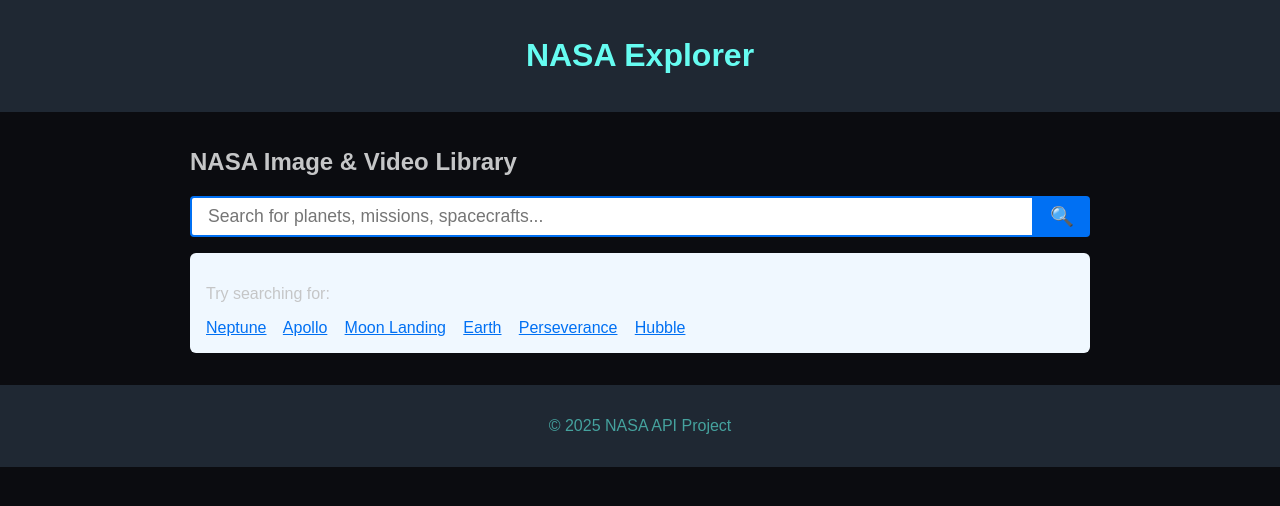
After one commit to Cyfer-ap/N-SIH-1, a Django app: page /library/ in a window 1280 px wide. The commit adds this page. Shown: the top 506 px of the page. Run offline with Django 5.2, Linux system fonts and the light colour scheme.

Commit message:
Feature - Earth View and Image and Video Search implemented. Using coordinates and date.

```diff
--- /dev/null
+++ b/nasa_app/static/css/library.css
@@ -0,0 +1,147 @@
+.library-container {
+  max-width: 900px;
+  margin: auto;
+  padding: 1rem;
+  font-family: Arial, sans-serif;
+}
+
+.search-form {
+  display: flex;
+  margin-bottom: 1rem;
+}
+
+#search-input {
+  flex-grow: 1;
+  padding: 0.5rem 1rem;
+  font-size: 1.1rem;
+  border: 2px solid #0070f3;
+  border-radius: 4px 0 0 4px;
+  outline: none;
+}
+
+#search-input:focus {
+  border-color: #005bb5;
+}
+
+#search-btn {
+  background-color: #0070f3;
+  border: none;
+  color: white;
+  padding: 0 1rem;
+  font-size: 1.2rem;
+  border-radius: 0 4px 4px 0;
+  cursor: pointer;
+  transition: background-color 0.3s ease;
+}
+
+#search-btn:hover {
+  background-color: #005bb5;
+}
+
+.suggestion-box {
+  background: #f0f8ff;
+  padding: 1rem;
+  border-radius: 6px;
+  margin-bottom: 1rem;
+  user-select: none;
+}
+
+.suggestion-list a {
+  margin-right: 0.8rem;
+  cursor: pointer;
+  text-decoration: underline;
+  color: #0070f3;
+}
+
+.suggestion-list a:hover {
+  color: #005bb5;
+}
+
+.results-grid {
+  display: grid;
+  grid-template-columns: repeat(auto-fill, minmax(140px, 1fr));
+  gap: 1rem;
+}
+
+.media-card {
+  cursor: pointer;
+  border: 1px solid #ccc;
+  border-radius: 6px;
+  padding: 0.5rem;
+  background: white;
+  box-shadow: 0 2px 6px rgb(0 0 0 / 0.1);
+  transition: box-shadow 0.3s ease;
+}
+
+.media-card:hover {
+  box-shadow: 0 4px 10px rgb(0 0 0 / 0.2);
+}
+
+.media-card img {
+  width: 100%;
+  height: 120px;
+  object-fit: cover;
+  border-radius: 4px;
+}
+
+.media-card p {
+  margin: 0.5rem 0 0;
+  font-weight: bold;
+  font-size: 0.9rem;
+  color: #333;
+}
+
+#load-more-btn {
+  margin: 1rem auto;
+  display: block;
+  background-color: #0070f3;
+  color: white;
+  border: none;
+  padding: 0.7rem 2rem;
+  border-radius: 6px;
+  cursor: pointer;
+  font-size: 1rem;
+}
+
+#load-more-btn:hover {
+  background-color: #005bb5;
+}
+
+/* Modal styles */
+.modal {
+  position: fixed;
+  top: 0;
+  left: 0;
+  width: 100%;
+  height: 100%;
+  background-color: rgba(0,0,0,0.7);
+  display: flex;
+  justify-content: center;
+  align-items: center;
+  padding: 1rem;
+  z-index: 1000;
+}
+
+.modal-content {
+  background: white;
+  padding: 1.5rem;
+  max-width: 600px;
+  width: 100%;
+  border-radius: 8px;
+  overflow-y: auto;
+  max-height: 80vh;
+}
+
+.modal-content h3 {
+  margin-top: 0;
+}
+
+.modal-close {
+  position: absolute;
+  top: 15px;
+  right: 20px;
+  font-size: 2rem;
+  color: white;
+  cursor: pointer;
+  font-weight: bold;
+}
--- /dev/null
+++ b/nasa_app/static/js/library.js
@@ -0,0 +1,123 @@
+document.addEventListener('DOMContentLoaded', () => {
+  const form = document.getElementById('search-form');
+  const input = document.getElementById('search-input');
+  const grid = document.getElementById('library-grid');
+  const loadMoreBtn = document.getElementById('load-more-btn');
+  const suggestionBox = document.getElementById('suggestion-box');
+
+  const modal = document.getElementById('media-modal');
+  const modalContent = document.getElementById('modal-content');
+  const modalClose = document.getElementById('modal-close');
+
+  let currentQuery = '';
+  let currentPage = 1;
+
+  // Fetch results from NASA API
+  async function fetchResults(query, page = 1, append = false) {
+    try {
+      const res = await fetch(`/library/?q=${encodeURIComponent(query)}&page=${page}`, {
+        headers: { 'X-Requested-With': 'XMLHttpRequest' }
+      });
+      const data = await res.json();
+
+      if (!append) grid.innerHTML = '';
+
+      if (data.items.length === 0 && !append) {
+        grid.innerHTML = `<p>No results found for "${query}".</p>`;
+        loadMoreBtn.style.display = 'none';
+        return;
+      }
+
+      data.items.forEach(item => {
+        const card = document.createElement('div');
+        card.className = 'media-card';
+
+        const img = document.createElement('img');
+        img.src = item.thumb_url || 'https://via.placeholder.com/150?text=No+Image';
+        img.alt = item.title;
+
+        const title = document.createElement('p');
+        title.textContent = item.title;
+
+        card.appendChild(img);
+        card.appendChild(title);
+
+        card.addEventListener('click', () => openModal(item));
+        grid.appendChild(card);
+      });
+
+      loadMoreBtn.style.display = data.items.length > 0 ? 'block' : 'none';
+    } catch (err) {
+      console.error('Error fetching library results:', err);
+    }
+  }
+
+  // Open modal with item details
+  function openModal(item) {
+  modal.style.display = 'flex';
+
+  let mediaContent = '';
+  if (item.media_type === 'video' && item.video_url) {
+    mediaContent = `
+      <video controls autoplay style="max-width:100%; max-height:400px;">
+        <source src="${item.video_url}" type="video/mp4">
+        Your browser does not support the video tag.
+      </video>
+    `;
+  } else {
+    mediaContent = `<img src="${item.thumb_url}" alt="${item.title}" style="max-width:100%; max-height:400px;">`;
+  }
+
+  modalContent.innerHTML = `
+    <h3>${item.title}</h3>
+    ${mediaContent}
+    <p>${item.description}</p>
+    <p><strong>Type:</strong> ${item.media_type}</p>
+    <a href="https://images.nasa.gov/details-${item.nasa_id}" target="_blank" rel="noopener noreferrer">View Full Item</a>
+  `;
+}
+
+
+
+  // Close modal
+  function closeModal() {
+    modal.style.display = 'none';
+    modalContent.innerHTML = '';
+  }
+
+  // Submit search form
+  form.addEventListener('submit', (e) => {
+    e.preventDefault();
+    currentQuery = input.value.trim();
+    if (!currentQuery) return;
+    currentPage = 1;
+    fetchResults(currentQuery, currentPage, false);
+    suggestionBox.style.display = 'none';
+  });
+
+  // Load more button
+  loadMoreBtn.addEventListener('click', () => {
+    currentPage++;
+    fetchResults(currentQuery, currentPage, true);
+  });
+
+  // Close modal handlers
+  modalClose.addEventListener('click', closeModal);
+  modal.addEventListener('click', (e) => {
+    if (e.target === modal) closeModal();
+  });
+
+  // Suggestion clicks fill input and start search
+  suggestionBox.addEventListener('click', (e) => {
+    if (e.target.tagName === 'A') {
+      e.preventDefault();
+      const suggestion = e.target.getAttribute('data-query');
+      input.value = suggestion;
+      currentQuery = suggestion;
+      currentPage = 1;
+      fetchResults(currentQuery, currentPage, false);
+      suggestionBox.style.display = 'none';
+    }
+  });
+
+});
--- a/nasa_app/templates/nasa_app/home.html
+++ b/nasa_app/templates/nasa_app/home.html
@@ -9,6 +9,8 @@
   <ul>
     <li><a href="{% url 'apod' %}">Astronomy Picture of the Day</a></li>
       <li><a href="{% url 'mars_rover' %}">Mars Rover Photos</a></li>
+      <li><a href="{% url 'library' %}">Images and Video Search</a></li>
+      <li><a href="{% url 'earth_view' %}">NASA Earth Satellite Imagery</a></li>
     <!-- Add links to other features -->
   </ul>
 {% endblock %}
--- /dev/null
+++ b/nasa_app/templates/nasa_app/library.html
@@ -0,0 +1,54 @@
+{% extends 'nasa_app/base.html' %}
+{% load static %}
+
+{% block title %}NASA Image & Video Library Search{% endblock %}
+
+{% block styles %}
+  <link rel="stylesheet" href="{% static 'css/library.css' %}">
+{% endblock %}
+
+{% block content %}
+<div class="library-container">
+  <h2>NASA Image & Video Library</h2>
+
+  <form method="get" id="search-form" class="search-form">
+    <input
+      type="text"
+      name="q"
+      id="search-input"
+      placeholder="Search for planets, missions, spacecrafts..."
+      value="{{ query }}"
+      autocomplete="off"
+      required
+    />
+    <button type="submit" id="search-btn">🔍</button>
+  </form>
+
+  <div id="suggestion-box" class="suggestion-box" {% if query %}style="display:none"{% endif %}>
+    <p>Try searching for:</p>
+    <div class="suggestion-list">
+      <a href="#" data-query="neptune">Neptune</a>
+      <a href="#" data-query="apollo">Apollo</a>
+      <a href="#" data-query="moon landing">Moon Landing</a>
+      <a href="#" data-query="earth">Earth</a>
+      <a href="#" data-query="perseverance">Perseverance</a>
+      <a href="#" data-query="hubble">Hubble</a>
+    </div>
+  </div>
+
+  <div id="library-grid" class="results-grid"></div>
+
+  <button id="load-more-btn" style="display:none;">Load More</button>
+
+  <!-- Modal for media details -->
+  <div id="media-modal" class="modal" style="display:none;">
+    <div class="modal-content" id="modal-content"></div>
+    <span class="modal-close" id="modal-close">&times;</span>
+  </div>
+
+</div>
+{% endblock %}
+
+{% block scripts %}
+  <script src="{% static 'js/library.js' %}"></script>
+{% endblock %}
--- a/nasa_app/urls.py
+++ b/nasa_app/urls.py
@@ -1,10 +1,14 @@
 from django.urls import path
 from . import views
+from .views import earth_view
 
 urlpatterns = [
     path('', views.home, name='home'),  # APOD homepage
     path('apod/', views.apod, name='apod'),  # Handles APOD view
     path('mars/', views.mars_rover_view, name='mars_rover'),
+    path('library/', views.image_video_library_view, name='library'),
+    # path('earth/', earth_view, name='earth'),
+    path('earth/', views.earth_view, name='earth_view'),
 
 ]
 from django.conf import settings
--- a/nasa_app/views.py
+++ b/nasa_app/views.py
@@ -102,3 +102,107 @@
     }
 
     return render(request, 'nasa_app/mars.html', context)
+
+
+def image_video_library_view(request):
+    query = request.GET.get('q', '').strip()
+    if request.headers.get('x-requested-with') == 'XMLHttpRequest':
+        page = request.GET.get('page', '1')
+        url = 'https://images-api.nasa.gov/search'
+        params = {
+            'q': query,
+            'media_type': 'image,video',
+            'page': page,
+        }
+
+        res = requests.get(url, params=params)
+        data = res.json()
+
+        items = []
+        for item in data.get('collection', {}).get('items', []):
+            data_block = item.get('data', [{}])[0]
+            links = item.get('links', [])
+            thumb_url = next((l['href'] for l in links if l.get('rel') == 'preview'), '')
+
+            video_url = None
+            if data_block.get('media_type') == 'video':
+                # Find manifest JSON url from links or elsewhere
+                manifest_url = next((l['href'] for l in links if l['href'].endswith('manifest.json')), None)
+                if manifest_url:
+                    video_url = get_video_mp4_url(manifest_url)
+
+            items.append({
+                'title': data_block.get('title', 'No Title'),
+                'description': data_block.get('description', 'No description'),
+                'media_type': data_block.get('media_type', 'unknown'),
+                'nasa_id': data_block.get('nasa_id', ''),
+                'thumb_url': thumb_url,
+                'date_created': data_block.get('date_created', ''),
+                'video_url': video_url,
+            })
+
+        return JsonResponse({'items': items})
+
+    context = {
+        'query': query,
+        'items': [],
+    }
+    return render(request, 'nasa_app/library.html', context)
+
+
+
+def get_video_mp4_url(manifest_url):
+    try:
+        r = requests.get(manifest_url)
+        r.raise_for_status()
+        manifest_data = r.json()
+
+        # Look for mp4 files in manifest - example path in manifest JSON:
+        # manifest_data['items'] list with 'href' keys ending with .mp4
+        for item in manifest_data.get('items', []):
+            href = item.get('href', '')
+            if href.endswith('.mp4'):
+                return href
+    except Exception:
+        pass
+    return None
+
+
+@require_GET
+def earth_view(request):
+    lat = request.GET.get('lat')
+    lon = request.GET.get('lon')
+    date = request.GET.get('date')  # Optional
+
+    if not lat or not lon:
+        # Just render the input page if no coordinates
+        return render(request, 'nasa_app/earth.html')
+
+    params = {
+        'lat': lat,
+        'lon': lon,
+        'api_key': NASA_API_KEY,
+    }
+    if date:
+        params['date'] = date
+
+    try:
+        res = requests.get('https://api.nasa.gov/planetary/earth/assets', params=params)
+        res.raise_for_status()
+        data = res.json()
+        image_url = data.get('url')
+    except Exception as e:
+        image_url = None
+        error_msg = str(e)
+    else:
+        error_msg = None
+
+    context = {
+        'image_url': image_url,
+        'lat': lat,
+        'lon': lon,
+        'date': date,
+        'error_msg': error_msg,
+    }
+
+    return render(request, 'nasa_app/earth.html', context)
```
Also changed, not shown: nasa_app/static/css/earth.css (added, +61 -0 lines), nasa_app/static/js/earth.js (added, +26 -0 lines), nasa_app/templates/nasa_app/earth.html (added, +44 -0 lines), db.sqlite3.
